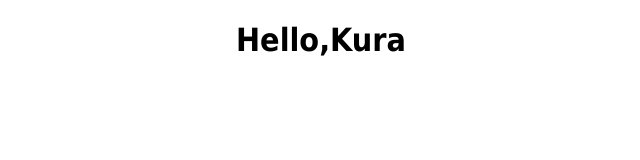
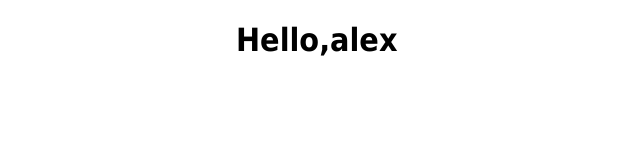
Before and after one commit to mastermole0310/my_httpd, a plain HTML site: page index.html in a window 1280 px wide. Shown: the full height of the page, 124-764 px from the left. Drawn offline with Linux system fonts and the light colour scheme.

Commit message:
Update index.html

```diff
--- a/index.html
+++ b/index.html
@@ -1,7 +1,7 @@
 <!DOCTYPE html>
 <html>
 <head>
-<title>Hello,Kura</title>
+<title>Hello,alex</title>
 <style>
 body {
 width: 35em;
@@ -11,4 +11,4 @@ font-family: Tahoma, Verdana, Arial, sans-serif;
 </style>
 </head>
 <body>
-<h1>Hello,Kura</h1>
+<h1>Hello,alex</h1>
```
